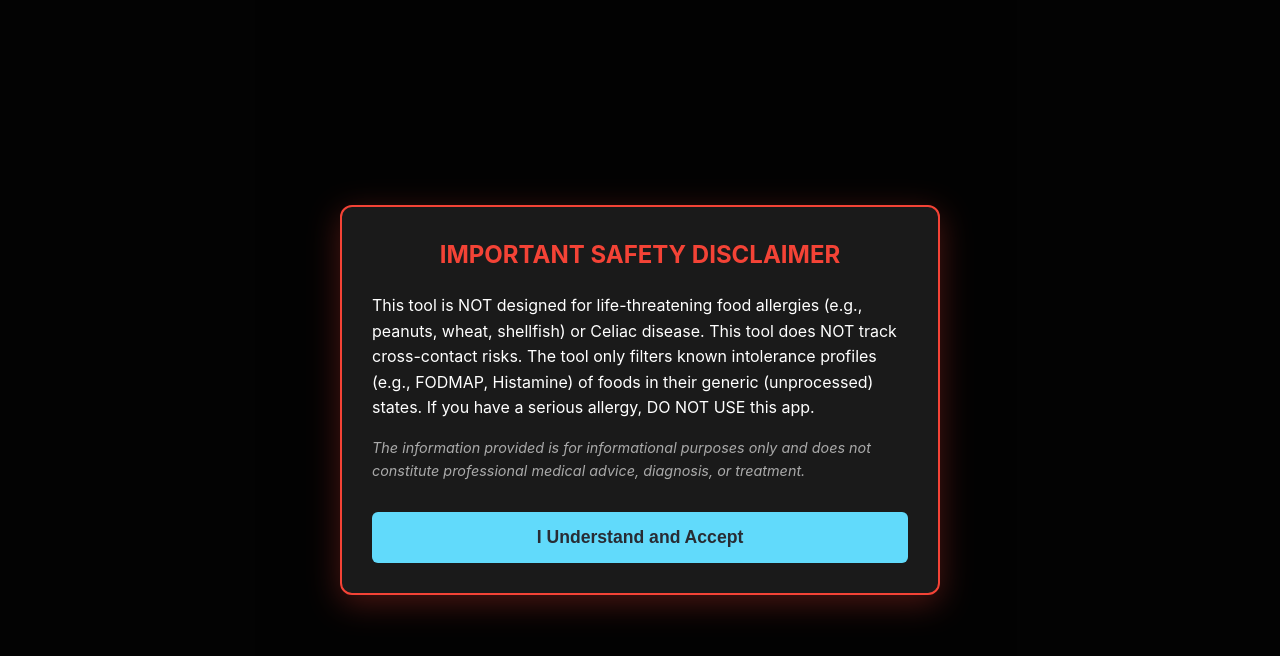
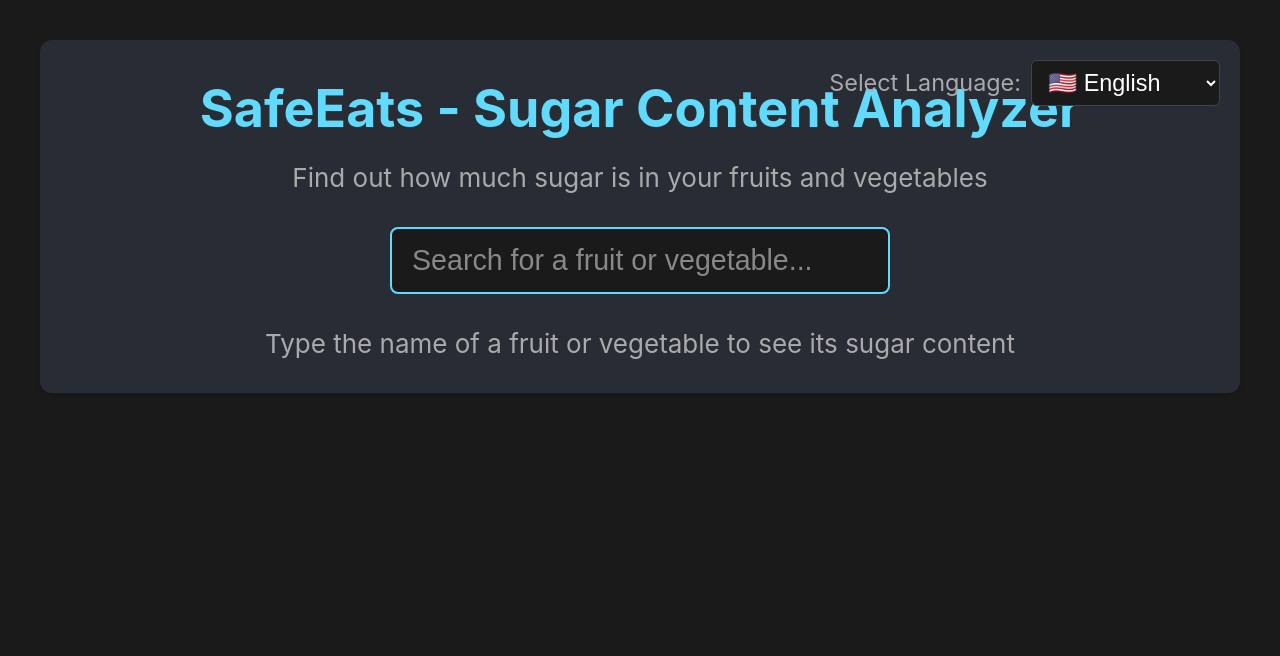
Before and after one commit to mcgogo64-cell/safeeats.app, a React (Vite) app: page / in a window 1280 px wide. Shown: the top 656 px of the page. Built offline with nearby package versions, Linux system fonts and the light colour scheme.

Commit message:
Add sugar content analyzer, set default language to English, remove disclaimer

```diff
--- a/src/App.css
+++ b/src/App.css
@@ -97,6 +97,136 @@ h1 {
   border-radius: 6px;
 }
 
+.search-container {
+  width: 100%;
+  max-width: 500px;
+  margin: 30px auto;
+}
+
+.food-search-input {
+  width: 100%;
+  padding: 15px 20px;
+  font-size: 1.1em;
+  border: 2px solid #61dafb;
+  border-radius: 8px;
+  background-color: #1a1a1a;
+  color: white;
+  outline: none;
+  transition: all 0.3s ease;
+}
+
+.food-search-input:focus {
+  border-color: #4fa8c5;
+  box-shadow: 0 0 10px rgba(97, 218, 251, 0.3);
+}
+
+.food-search-input::placeholder {
+  color: #888;
+}
+
+.search-instructions {
+  margin-top: 30px;
+  text-align: center;
+  color: #aaa;
+  font-size: 1em;
+}
+
+.sugar-analysis {
+  margin-top: 30px;
+  width: 100%;
+  max-width: 600px;
+  margin-left: auto;
+  margin-right: auto;
+}
+
+.food-result-card {
+  background-color: #1a1a1a;
+  border-radius: 12px;
+  padding: 30px;
+  box-shadow: 0 4px 8px rgba(0, 0, 0, 0.2);
+}
+
+.food-name {
+  color: #61dafb;
+  font-size: 1.8em;
+  margin-bottom: 10px;
+  text-align: center;
+}
+
+.food-category {
+  color: #888;
+  font-size: 1em;
+  text-align: center;
+  margin-bottom: 25px;
+  text-transform: uppercase;
+  letter-spacing: 1px;
+}
+
+.sugar-info {
+  margin-top: 20px;
+}
+
+.sugar-amount {
+  display: flex;
+  align-items: baseline;
+  justify-content: center;
+  gap: 10px;
+  margin-bottom: 20px;
+}
+
+.sugar-label {
+  font-size: 1.2em;
+  color: #aaa;
+}
+
+.sugar-value {
+  font-size: 2.5em;
+  font-weight: bold;
+  color: #61dafb;
+}
+
+.sugar-unit {
+  font-size: 1.2em;
+  color: #888;
+}
+
+.sugar-bar {
+  width: 100%;
+  height: 30px;
+  background-color: #2a2a2a;
+  border-radius: 15px;
+  overflow: hidden;
+  margin-bottom: 20px;
+  position: relative;
+}
+
+.sugar-bar-fill {
+  height: 100%;
+  background: linear-gradient(90deg, #61dafb 0%, #4fa8c5 100%);
+  transition: width 0.5s ease;
+  border-radius: 15px;
+}
+
+.sugar-comment {
+  text-align: center;
+  font-size: 1.1em;
+  color: #aaa;
+  padding: 15px;
+  background-color: #2a2a2a;
+  border-radius: 8px;
+}
+
+.no-sugar-data,
+.no-results {
+  margin-top: 30px;
+  text-align: center;
+  color: #888;
+  font-size: 1em;
+  padding: 20px;
+  background-color: #1a1a1a;
+  border-radius: 8px;
+}
+
 @media (max-width: 768px) {
   .App-header {
     padding: 20px;
@@ -122,4 +252,25 @@ h1 {
   .clear-btn {
     width: 100%;
   }
+
+  .food-search-input {
+    font-size: 1em;
+    padding: 12px 15px;
+  }
+
+  .food-result-card {
+    padding: 20px;
+  }
+
+  .food-name {
+    font-size: 1.5em;
+  }
+
+  .sugar-value {
+    font-size: 2em;
+  }
+
+  .sugar-amount {
+    flex-wrap: wrap;
+  }
 }
--- a/src/App.jsx
+++ b/src/App.jsx
@@ -1,49 +1,34 @@
 import { useState, useEffect } from 'react';
 import { useTranslation } from 'react-i18next';
 import LanguageSelector from './components/LanguageSelector';
-import FilterSelector from './components/FilterSelector';
-import ResultsList from './components/ResultsList';
-import MedicalDisclaimer from './components/MedicalDisclaimer';
 import SEOHead from './components/SEOHead';
-import { filterFoods } from './utils/filterLogic';
 import foodsData from './data/foods.json';
 import './App.css';
 
 function App() {
-  const [disclaimerAccepted, setDisclaimerAccepted] = useState(false);
-  const [selectedFilters, setSelectedFilters] = useState([]);
-  const [filteredResults, setFilteredResults] = useState([]);
+  const [searchTerm, setSearchTerm] = useState('');
+  const [searchResults, setSearchResults] = useState(null);
   const { t } = useTranslation();
 
-  // Check if disclaimer was accepted before (stored in localStorage)
+  // Search for food when searchTerm changes
   useEffect(() => {
-    const accepted = localStorage.getItem('disclaimerAccepted') === 'true';
-    setDisclaimerAccepted(accepted);
-  }, []);
+    if (searchTerm.trim() === '') {
+      setSearchResults(null);
+      return;
+    }
 
-  // Filter foods when selectedFilters change
-  useEffect(() => {
-    if (selectedFilters.length > 0) {
-      const results = filterFoods(foodsData, selectedFilters);
-      setFilteredResults(results);
-    } else {
-      setFilteredResults([]);
-    }
-  }, [selectedFilters]);
+    const normalizedSearch = searchTerm.toLowerCase().trim();
+    const found = foodsData.find(food =>
+      food.foodName.toLowerCase() === normalizedSearch ||
+      food.foodName.toLowerCase().includes(normalizedSearch)
+    );
 
-  const handleDisclaimerAccept = () => {
-    setDisclaimerAccepted(true);
-    localStorage.setItem('disclaimerAccepted', 'true');
+    setSearchResults(found || null);
+  }, [searchTerm]);
+
+  const handleSearch = (e) => {
+    setSearchTerm(e.target.value);
   };
-
-  const handleClear = () => {
-    setSelectedFilters([]);
-    setFilteredResults([]);
-  };
-
-  if (!disclaimerAccepted) {
-    return <MedicalDisclaimer onAccept={handleDisclaimerAccept} />;
-  }
 
   return (
     <div className="App">
@@ -55,28 +40,60 @@ function App() {
         <h1>{t('welcome')}</h1>
         <p className="subtitle">{t('subtitle')}</p>
 
-        <FilterSelector
-          selectedFilters={selectedFilters}
-          onFilterChange={setSelectedFilters}
-        />
+        <div className="search-container">
+          <input
+            type="text"
+            className="food-search-input"
+            placeholder={t('searchPlaceholder')}
+            value={searchTerm}
+            onChange={handleSearch}
+          />
+        </div>
 
-        {selectedFilters.length > 0 && (
-          <div className="action-buttons">
-            <button
-              className="clear-btn"
-              onClick={handleClear}
-            >
-              {t('clear')}
-            </button>
+        {searchResults ? (
+          <div className="sugar-analysis">
+            <div className="food-result-card">
+              <h2 className="food-name">{searchResults.foodName}</h2>
+              <div className="food-category">{searchResults.category}</div>
+              {searchResults.sugarContent !== undefined ? (
+                <div className="sugar-info">
+                  <div className="sugar-amount">
+                    <span className="sugar-label">{t('sugarContent')}:</span>
+                    <span className="sugar-value">{searchResults.sugarContent}</span>
+                    <span className="sugar-unit">g/100g</span>
+                  </div>
+                  <div className="sugar-bar">
+                    <div
+                      className="sugar-bar-fill"
+                      style={{
+                        width: `${Math.min((searchResults.sugarContent / 20) * 100, 100)}%`
+                      }}
+                    ></div>
+                  </div>
+                  <div className="sugar-comment">
+                    {searchResults.sugarContent < 5 && t('sugarComment.low')}
+                    {searchResults.sugarContent >= 5 && searchResults.sugarContent < 10 && t('sugarComment.moderate')}
+                    {searchResults.sugarContent >= 10 && searchResults.sugarContent < 15 && t('sugarComment.medium')}
+                    {searchResults.sugarContent >= 15 && t('sugarComment.high')}
+                  </div>
+                </div>
+              ) : (
+                <div className="no-sugar-data">
+                  {t('noSugarData')}
+                </div>
+              )}
+            </div>
+          </div>
+        ) : searchTerm.trim() !== '' && (
+          <div className="no-results">
+            <p>{t('foodNotFound')}</p>
           </div>
         )}
 
-        {selectedFilters.length === 0 && (
-          <p className="info">{t('selectFilters')}</p>
-        )}
-
-        {filteredResults.length > 0 && (
-          <ResultsList results={filteredResults} />
+        {searchTerm.trim() === '' && (
+          <div className="search-instructions">
+            <p>{t('searchInstructions')}</p>
+          </div>
         )}
       </header>
     </div>
--- a/src/i18n/config.js
+++ b/src/i18n/config.js
@@ -1,6 +1,5 @@
 import i18n from 'i18next';
 import { initReactI18next } from 'react-i18next';
-import LanguageDetector from 'i18next-browser-languagedetector';
 
 // Translation files
 import en from './locales/en.json';
@@ -34,10 +33,10 @@ const resources = {
 };
 
 i18n
-  .use(LanguageDetector)
   .use(initReactI18next)
   .init({
     resources,
+    lng: 'en',
     fallbackLng: 'en',
     defaultNS: 'translation',
     debug: false,
--- a/src/i18n/locales/en.json
+++ b/src/i18n/locales/en.json
@@ -1,31 +1,22 @@
 {
-  "welcome": "SafeEats - Diet Restriction Filter",
-  "subtitle": "Find safe fruits and vegetables for your dietary restrictions",
+  "welcome": "SafeEats - Sugar Content Analyzer",
+  "subtitle": "Find out how much sugar is in your fruits and vegetables",
   "selectLanguage": "Select Language",
-  "myRestrictions": "My Restrictions:",
-  "filters": {
-    "lowSugar": "Low Sugar (Keto)",
-    "lowHistamine": "Low Histamine",
-    "lowFODMAP": "Low FODMAP (IBS)",
-    "lowAcid": "Low Acid (GERD)"
-  },
-  "filter": "Filter",
-  "clear": "Clear",
-  "safe": "Safe to Eat",
-  "caution": "Eat with Caution",
-  "avoid": "Avoid",
-  "noResults": "No foods match your selected restrictions.",
-  "selectFilters": "Please select at least one restriction filter.",
-  "disclaimer": {
-    "title": "IMPORTANT SAFETY DISCLAIMER",
-    "text": "This tool is NOT designed for life-threatening food allergies (e.g., peanuts, wheat, shellfish) or Celiac disease. This tool does NOT track cross-contact risks. The tool only filters known intolerance profiles (e.g., FODMAP, Histamine) of foods in their generic (unprocessed) states. If you have a serious allergy, DO NOT USE this app.",
-    "accept": "I Understand and Accept",
-    "medicalDisclaimer": "The information provided is for informational purposes only and does not constitute professional medical advice, diagnosis, or treatment."
+  "searchPlaceholder": "Search for a fruit or vegetable...",
+  "searchInstructions": "Type the name of a fruit or vegetable to see its sugar content",
+  "sugarContent": "Sugar Content",
+  "noSugarData": "Sugar content information not available for this item",
+  "foodNotFound": "Food not found. Please try another name.",
+  "sugarComment": {
+    "low": "Low sugar content - Good choice!",
+    "moderate": "Moderate sugar content",
+    "medium": "Medium-high sugar content",
+    "high": "High sugar content - Consume in moderation"
   },
   "seo": {
-    "title": "SafeEats - Find Safe Fruits & Vegetables for Diet Restrictions | Keto, Histamine, FODMAP, GERD Filter",
-    "description": "Filter safe fruits and vegetables for your dietary restrictions. Find foods suitable for Keto, low Histamine, low FODMAP (IBS), and low Acid (GERD) diets. Free diet restriction filter tool.",
-    "keywords": "fruit sugar diet, low sugar fruits, keto fruits, histamine intolerance foods, low histamine fruits, FODMAP foods, IBS diet, GERD diet foods, low acid fruits, diet restriction filter, safe foods for allergies, fruit vegetable filter, dietary restrictions, keto vegetables, low sugar vegetables"
+    "title": "SafeEats - Sugar Content Analyzer for Fruits & Vegetables",
+    "description": "Find out how much sugar is in different fruits and vegetables. Analyze sugar content and make informed dietary choices.",
+    "keywords": "fruit sugar content, vegetable sugar content, sugar in fruits, sugar analyzer, fruit sugar calculator, low sugar fruits, sugar amount in fruits"
   },
   "languages": {
     "en": "English",
```
Also changed, not shown: src/data/foods.json (+10 -0 lines).
